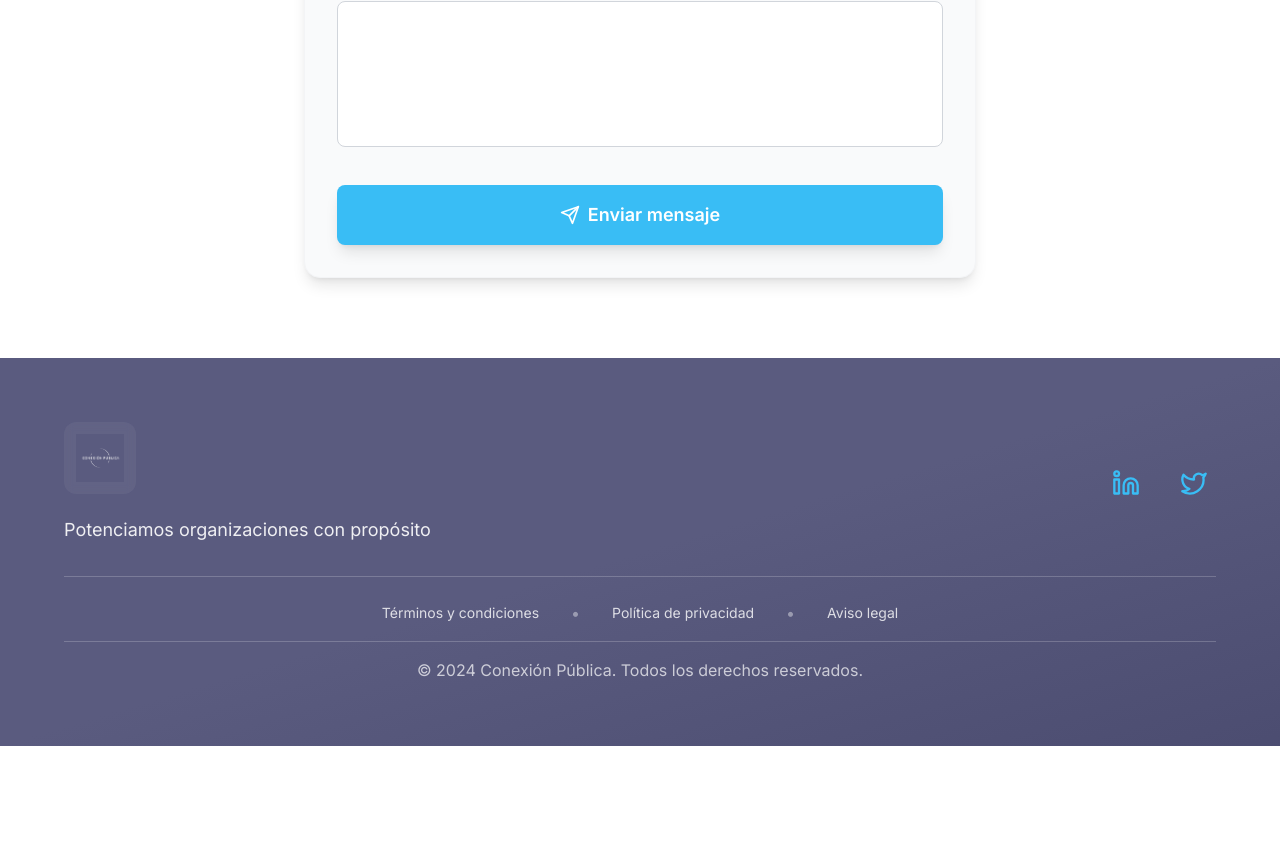
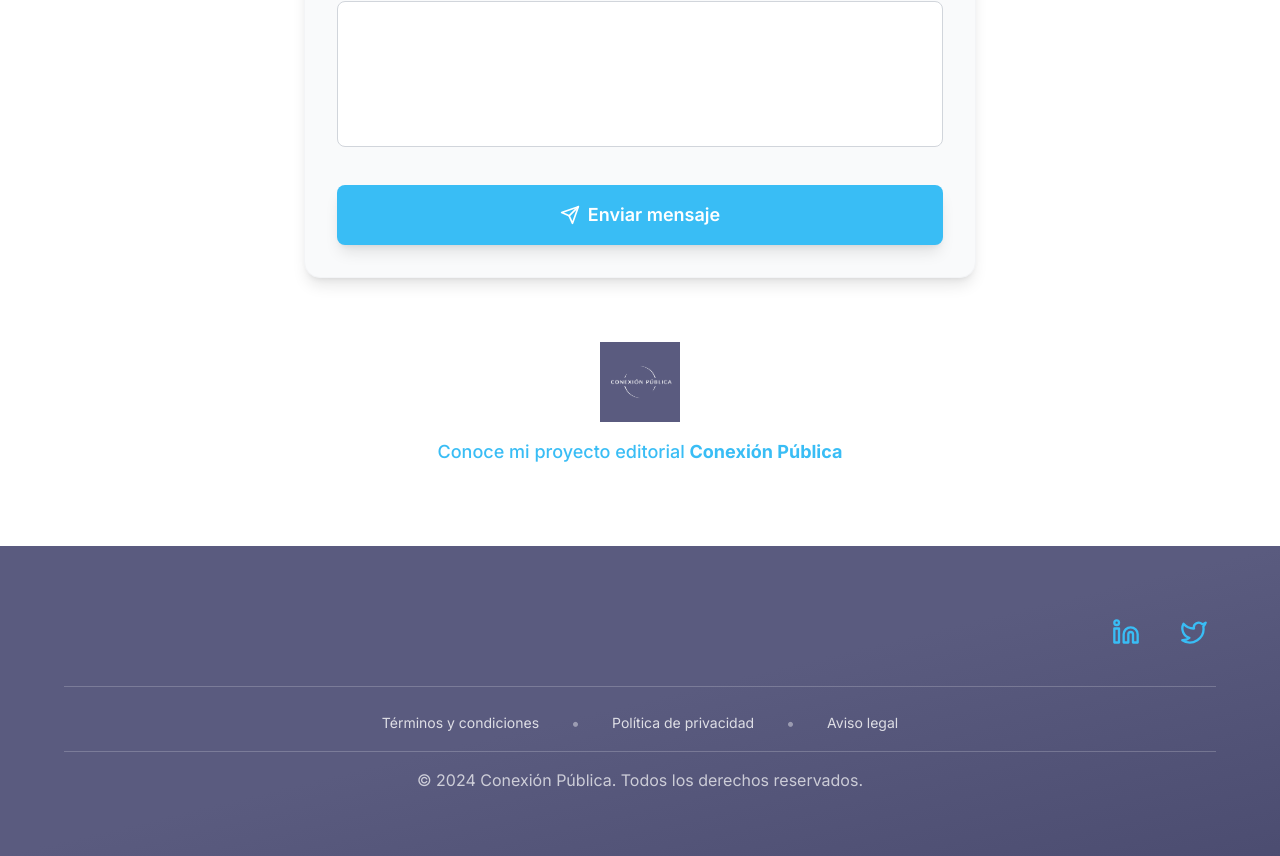
Before and after one commit to osanemeterio/oscarsanemeterio, a React (Vite) app: page / in a window 1280 px wide. Shown: the part 3750-4606 px from the top of the page. Before the commit the page ends 4496 px from the top, so only its background shows below. Built offline with nearby package versions, Linux system fonts and the light colour scheme.

Commit message:
Update App.tsx
Modificado footer y añadido acceso a Conexión Pública tras el formulario

```diff
--- a/src/App.tsx
+++ b/src/App.tsx
@@ -295,7 +295,18 @@ function App() {
             </button>
           </form>
         </div>
-      </section>
+     <div className="text-center mt-16">
+  <img src="/logo.png" alt="Conexión Pública" className="h-20 mx-auto mb-4" />
+  <p>
+    <a
+      href="https://conexionpublica.es"
+      className="text-[#39bdf5] hover:underline text-lg font-medium"
+      target="_blank"
+    >
+      Conoce mi proyecto editorial <strong>Conexión Pública</strong>
+    </a>
+  </p>
+</div> </section>
 
       {/* Footer */}
       <footer className="bg-[#5a5b7f] text-white py-16 px-4 relative overflow-hidden">
@@ -303,12 +314,7 @@ function App() {
         <div className="max-w-6xl mx-auto relative z-10">
           <div className="flex flex-col md:flex-row justify-between items-center mb-8">
             <div className="mb-8 md:mb-0 text-center md:text-left">
-              <div className="inline-block p-3 rounded-xl backdrop-blur-sm bg-white/5 mb-4">
-                <img src="/logo.png" alt="Conexión Pública" className="h-12" />
-              </div>
-              <p className="text-white/90 text-lg">
-                Potenciamos organizaciones con propósito
-              </p>
+
             </div>
             <div className="flex space-x-6">
               <a href="https://www.linkedin.com/in/osanemeterio/" className="text-[#39bdf5] hover:text-white transition-colors duration-300 p-2 rounded-lg hover:bg-white/10">
```
